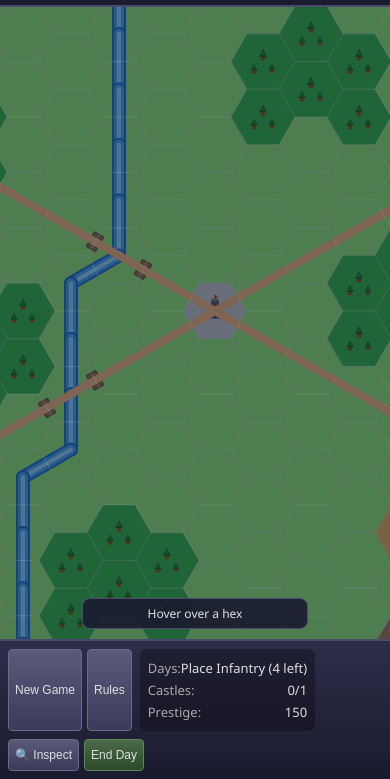
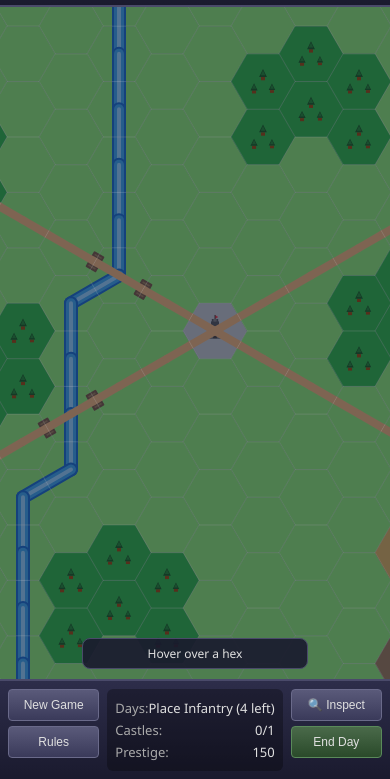
Before and after one commit to halhag/puddygeneral, a plain HTML site: page index.html in a window 390 px wide. Shown: the part 65-844 px from the top of the page. Drawn offline with Linux system fonts and the light colour scheme.

Commit message:
Stacking buttons

```diff
--- a/css/styles.css
+++ b/css/styles.css
@@ -830,8 +830,8 @@ body {
 
     #sidebar {
         width: 100%;
-        flex-direction: row;
-        flex-wrap: wrap;
+        display: grid;
+        grid-template-columns: 1fr auto 1fr;
         padding: 8px;
         gap: 8px;
         border-left: none;
@@ -857,7 +857,7 @@ body {
 
     #sidebar-buttons,
     #sidebar-actions {
-        flex-direction: row;
+        flex-direction: column;
         gap: 5px;
     }
 
```
